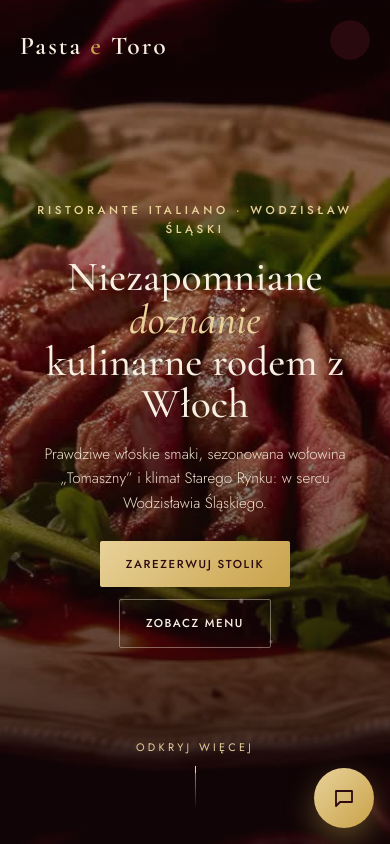
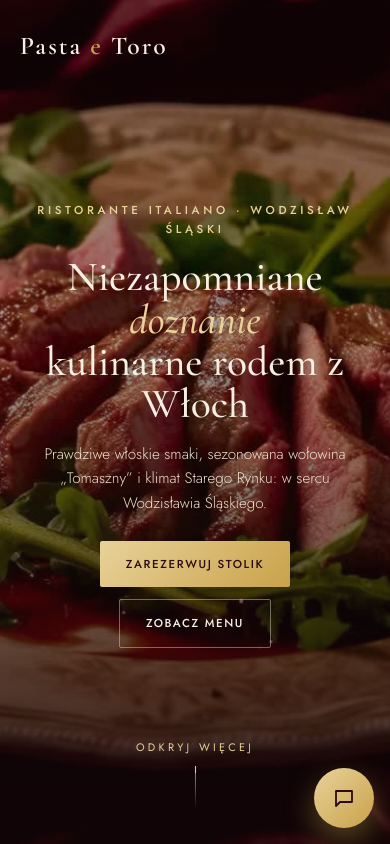
Before and after one commit to STFS-Workflows/pasta-e-toro, a plain HTML site: page index.html in a window 390 px wide. Shown: the top 844 px of the page. Drawn offline with nearby package versions, Linux system fonts and the light colour scheme.

Commit message:
Napraw widoczna plamke w prawym gornym rogu na mobile
Domkniety (zamkniety) stan overlay'a mobilnego menu uzywal
clip-path:circle(3% ...) zamiast 0%, wiec zawsze przezierala mala
kolista plamka tla panelu w miejscu przycisku burger, nawet gdy menu
bylo zamkniete. Zmieniono na 0%.

Co-Authored-By: Claude Sonnet 5 <noreply@anthropic.com>

```diff
--- a/index.html
+++ b/index.html
@@ -127,7 +127,7 @@ header.scrolled{padding:14px 0;background:rgba(29,9,13,.92);backdrop-filter:blur
 .burger{display:none;flex-direction:column;gap:5px;width:30px;z-index:1200;}
 .burger span{height:2px;background:var(--cream);border-radius:2px;transition:all .35s var(--ease);}
 .mobile-panel{position:fixed;inset:0;background:linear-gradient(160deg,var(--maroon-deep),#170406);z-index:1100;display:flex;flex-direction:column;align-items:center;justify-content:center;gap:22px;
-  clip-path:circle(3% at calc(100% - 40px) 40px);transition:clip-path .7s var(--ease);pointer-events:none;}
+  clip-path:circle(0% at calc(100% - 40px) 40px);transition:clip-path .7s var(--ease);pointer-events:none;}
 .mobile-panel.open{clip-path:circle(150% at calc(100% - 40px) 40px);pointer-events:auto;}
 .mobile-panel a{font-family:'Cormorant Garamond',serif;font-size:2rem;opacity:0;transform:translateY(24px);transition:opacity .5s var(--ease),transform .5s var(--ease);transition-delay:calc(var(--i,0) * 60ms);}
 .mobile-panel.open a{opacity:1;transform:translateY(0);}
```
